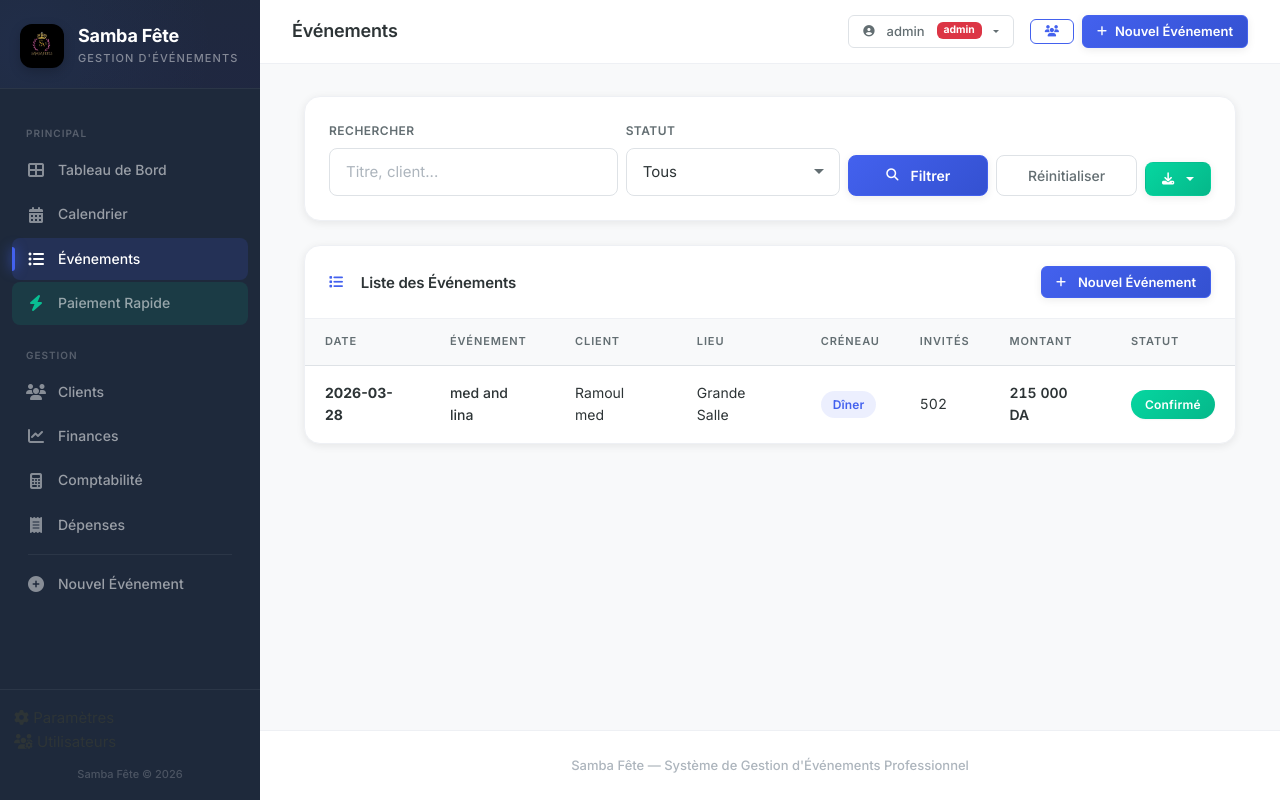
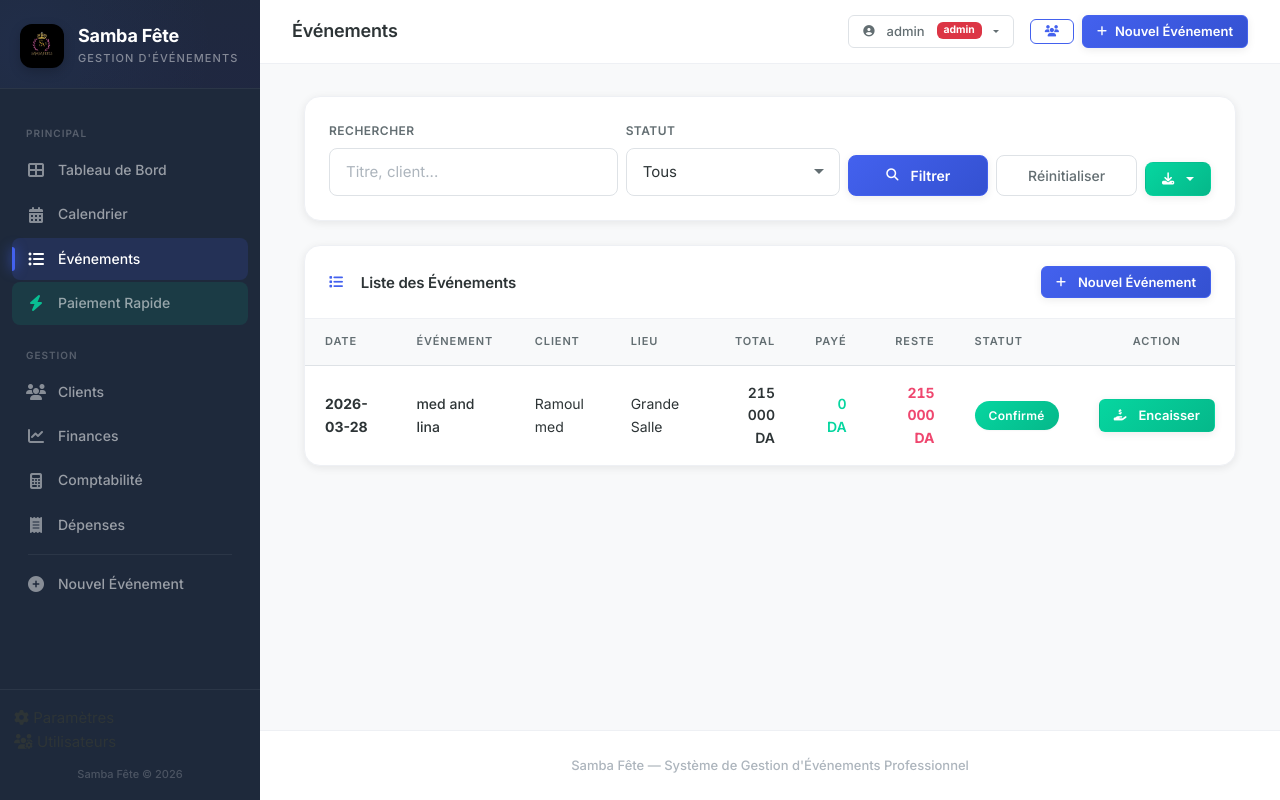
Before and after one commit to Aramoul23/Samba-fete-, a Flask app: page /evenements in a window 1280 px wide. Run offline with Flask 3, Linux system fonts and the light colour scheme; a user stored in the database is signed in; data comes from the database, SQL or seed files in the repository; data that the repository does not hold is empty; some libraries are stand-ins or nearby versions.

Commit message:
ux: payment buttons everywhere - calendar, events list, client profile
EVENTS LIST (/evenements):
- Added 'Payé' and 'Reste' columns showing payment status per event
- Added 'Encaisser' button per row (links to event detail #paymentSection)
- Query now fetches total_paid for each event

CALENDAR (/calendrier):
- Event IDs now included in calendar data
- Clicking a booked/pending day shows event details with TWO buttons:
  'Voir Détails' and 'Encaisser'
- No more dead-end modal - always actionable

CLIENT PROFILE (/client/<id>):
- Added green 'Encaisser' button per event in the events table
- Shows 'Soldé' badge when fully paid

All paths lead to the payment form via #paymentSection smooth scroll.

```diff
--- a/app.py
+++ b/app.py
@@ -363,7 +363,7 @@ def calendar_view():
 
     venue_filter = request.args.get('venue', type=int)
 
-    query = "SELECT event_date, time_slot, title, status FROM events WHERE event_date >= ? AND event_date < ? AND status != 'annulé'"
+    query = "SELECT id, event_date, time_slot, title, status FROM events WHERE event_date >= ? AND event_date < ? AND status != 'annulé'"
     params = [first, last]
 
     if venue_filter:
@@ -846,7 +846,9 @@ def event_list():
     status_filter = request.args.get('status', '')
     search = request.args.get('q', '').strip()
 
-    query = ("SELECT e.*, c.name as client_name, v.name as venue_name FROM events e "
+    query = ("SELECT e.*, c.name as client_name, v.name as venue_name, "
+             "COALESCE((SELECT SUM(p.amount) FROM payments p WHERE p.event_id=e.id AND p.is_refunded=0), 0) as total_paid "
+             "FROM events e "
              "JOIN clients c ON e.client_id=c.id JOIN venues v ON e.venue_id=v.id WHERE 1=1")
     params = []
 
--- a/templates/event_list.html
+++ b/templates/event_list.html
@@ -66,14 +66,16 @@
                             <th>Événement</th>
                             <th>Client</th>
                             <th>Lieu</th>
-                            <th>Créneau</th>
-                            <th>Invités</th>
-                            <th>Montant</th>
+                            <th class="text-end">Total</th>
+                            <th class="text-end">Payé</th>
+                            <th class="text-end">Reste</th>
                             <th>Statut</th>
+                            <th class="text-center">Action</th>
                         </tr>
                     </thead>
                     <tbody>
                         {% for e in events %}
+                        {% set reste = e.total_amount - (e.total_paid or 0) %}
                         <tr class="clickable-row" onclick="window.location='{{ url_for('event_detail', event_id=e.id) }}'">
                             <td>
                                 <strong>{{ e.event_date[:10] }}</strong>
@@ -81,13 +83,24 @@
                             <td style="font-weight: 500;">{{ e.title }}</td>
                             <td>{{ e.client_name }}</td>
                             <td>{{ e.venue_name }}</td>
-                            <td><span class="badge-slot">{{ e.time_slot }}</span></td>
-                            <td style="font-variant-numeric: tabular-nums;">{{ e.guests_men + e.guests_women }}</td>
-                            <td style="font-variant-numeric: tabular-nums; font-weight: 600;">{{ e.total_amount | format_da }}</td>
+                            <td class="text-end" style="font-variant-numeric: tabular-nums; font-weight: 600;">{{ e.total_amount | format_da }}</td>
+                            <td class="text-end" style="font-variant-numeric: tabular-nums; font-weight: 600; color: var(--success);">{{ (e.total_paid or 0) | format_da }}</td>
+                            <td class="text-end" style="font-variant-numeric: tabular-nums; font-weight: 700; color: {% if reste > 0 %}var(--danger){% else %}var(--success){% endif %};">
+                                {{ reste | format_da }}
+                            </td>
                             <td>
                                 <span class="badge-status status-{{ e.status | replace(' ', '-') }}">
                                     {{ e.status }}
                                 </span>
+                            </td>
+                            <td class="text-center" onclick="event.stopPropagation()">
+                                {% if reste > 0 %}
+                                <a href="{{ url_for('event_detail', event_id=e.id) }}#paymentSection" class="btn btn-success btn-sm">
+                                    <i class="fas fa-hand-holding-usd me-1"></i>Encaisser
+                                </a>
+                                {% else %}
+                                <span class="badge-status status-confirmé" style="font-size: 0.65rem;">Soldé ✓</span>
+                                {% endif %}
                             </td>
                         </tr>
                         {% endfor %}
```
Also changed, not shown: templates/calendar.html (+24 -2 lines), templates/client_detail.html (+10 -2 lines).
